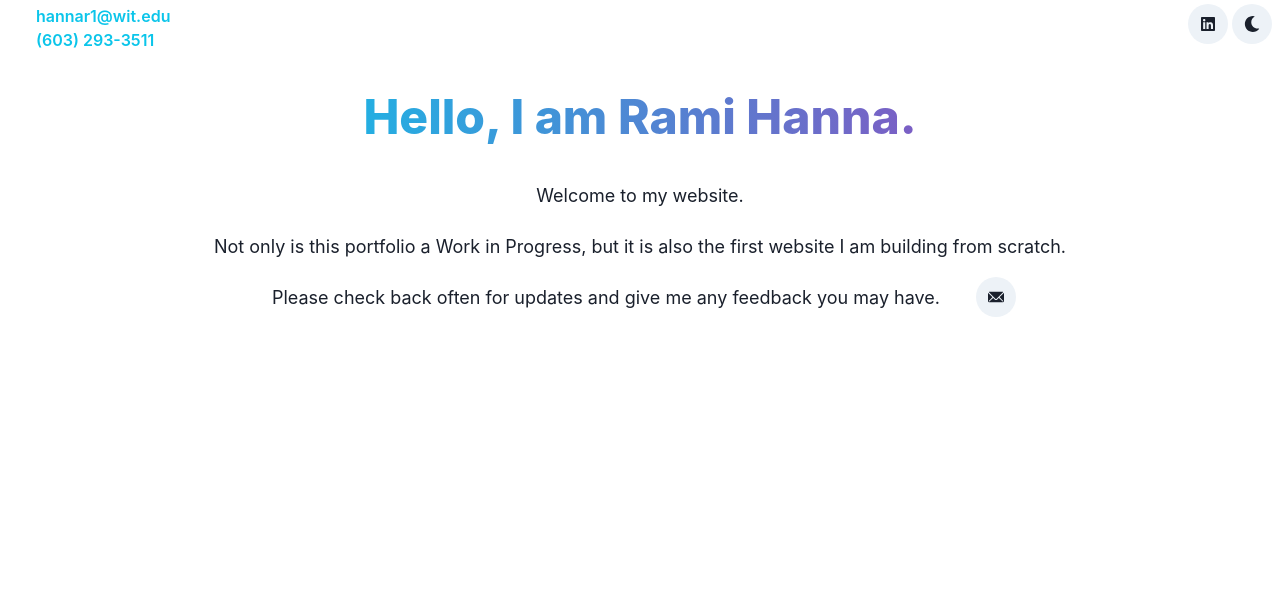
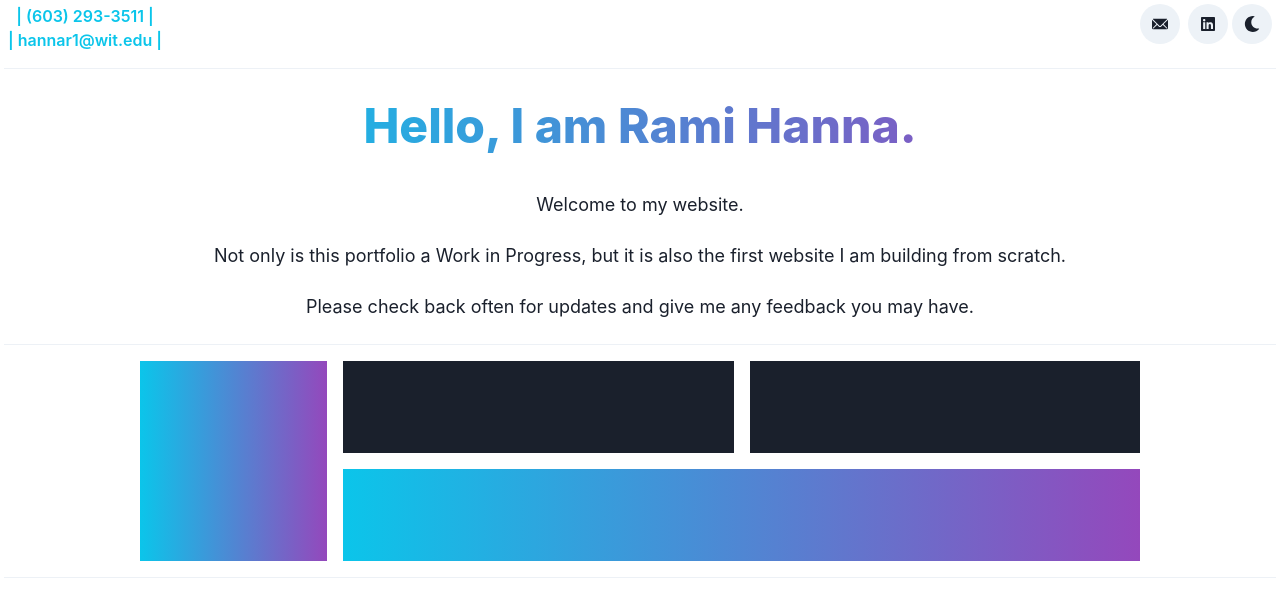
Before and after one commit to rh5rep/portfolio, a React (Create React App) app in the folder my-portfolio/: page / in a window 1280 px wide. Shown: the top 600 px of the page. Built offline with nearby package versions, Linux system fonts and the light colour scheme.

Commit message:
added profile grids

```diff
--- a/my-portfolio/src/components/App.js
+++ b/my-portfolio/src/components/App.js
@@ -1,107 +1,3 @@
-// import "./App.css";
-
-// import {
-//   Box,
-//   Text,
-//   Image,
-//   Badge,
-//   Grid,
-//   GridItem,
-//   Heading,
-//   Center,
-//   HStack,
-//   VStack,
-//   Stack,
-//   Link,
-//   Button,
-//   Fade,
-//   ScaleFade,
-//   Slide,
-//   SlideFade,
-// } from "@chakra-ui/react";
-
-// import { StarIcon, ExternalLinkIcon } from "@chakra-ui/icons";
-// import { SiLinkedin } from "react-icons/si";
-// import React, { useState, Collapse } from "react";
-
-// function App() {
-//   const [show, setShow] = React.useState(false);
-
-//   const handleToggle = () => setShow(!show);
-//   return (
-//     <>
-//       {/* <>
-//         <Collapse startingHeight={100} in={show}>
-//           Anim pariatur cliche reprehenderit, enim eiusmod high life accusamus terry
-//           richardson ad squid. Nihil anim keffiyeh helvetica, craft beer labore wes
-//           anderson cred nesciunt sapiente ea proident.
-//         </Collapse>
-//         <Button size="sm" onClick={handleToggle} mt="1rem">
-//           Show {show ? "Less" : "More"}
-//         </Button>
-//       </> */}
-//       <HStack spacing="1000">
-//         <Heading
-//           bgGradient="linear(to-t, gray.300, cyan)"
-//           bgClip="text"
-//           fontSize="6xl"
-//           fontWeight="hairline"
-//           px="25"
-//         >
-//           <Text> | Rami I. Hanna |</Text>
-//         </Heading>
-//         <HStack spacing="1">
-//           <Link href="https://www.linkedin.com/in/ramiihanna/" isExternal>
-//             <SiLinkedin mx="2px" />{" "}
-//           </Link>
-//           <ExternalLinkIcon mx="2px" />
-//         </HStack>
-//       </HStack>
-//       {/* <Box px="25" py="25"> */}
-//       <VStack>
-//         <HStack spacing="50" px="25" py="25">
-//           <Box bg="cyan.300" mx="auto" w="100%" my="auto" l="100%">
-//             <Text>Test1</Text>
-//             {/* <Button */}
-//           </Box>
-//           <Box bg="cyan.300" mx="auto" w="100%">
-//             <Text>Test2</Text>
-//           </Box>
-//           <Box bg="cyan.300" mx="auto" w="100%">
-//             <Text>Test3</Text>
-//           </Box>
-//         </HStack>
-//         <HStack spacing="50" px="25" py="25">
-//           <Box bg="cyan.300" mx="auto" w="100%" my="auto" l="100%">
-//             <Text>Test1</Text>
-//           </Box>
-//           <Box bg="cyan.300" mx="auto" w="100%">
-//             <Text>Test2</Text>
-//           </Box>
-//           <Box bg="cyan.300" mx="auto" w="100%">
-//             <Text>Test3</Text>
-//           </Box>
-//         </HStack>
-//       </VStack>
-//       {/* <Grid
-//           h="200px"
-//           templateRows="repeat(2, 1fr)"
-//           templateColumns="repeat(5, 1fr)"
-//           gap={4}
-//         >
-//           <GridItem rowSpan={2} colSpan={1} bg="cyan.300" />
-//           <Button colorScheme="twitter"> Hello </Button>
-//           <GridItem colSpan={2} bg="gray.300" />
-//           <GridItem colSpan={2} bg="gray.300" />
-//           <GridItem colSpan={4} bg="cyan.300" />
-//         </Grid> */}
-//       {/* </Box> */}
-//     </>
-//   );
-// }
-
-// export default App;
-
 import { IconButton } from "@chakra-ui/button";
 import { useColorMode } from "@chakra-ui/color-mode";
 import {
@@ -112,9 +8,12 @@ import {
   HStack,
   Spacer,
   Link,
+  Divider,
 } from "@chakra-ui/layout";
 import { FaLinkedin, FaSun, FaMoon } from "react-icons/fa";
 import Header from "./Header";
+import Profile from "./Profile";
+import { EmailIcon } from "@chakra-ui/icons";
 
 function App() {
   const { colorMode, toggleColorMode } = useColorMode();
@@ -123,13 +22,24 @@ function App() {
   return (
     <VStack p="1">
       <Flex w="100%">
-        <Heading ml="8" size="small" fontWeight="semibold" color="cyan.400">
-          <Text p="0"> hannar1@wit.edu</Text>
-          <Text p="0"> (603) 293-3511</Text>
+        <Heading ml="1" size="small" fontWeight="semibold" color="cyan.400">
+          <Text p="0" align="center">
+            {" "}
+            | (603) 293-3511 |
+          </Text>
+          <Text p="0" align="center">
+            {" "}
+            | hannar1@wit.edu |
+          </Text>
         </Heading>
         <Spacer></Spacer>
+        <Link href="mailto:hannar1@wit.edu" isExternal>
+          <IconButton ml="1" mr="1" icon={<EmailIcon />} isRound="true">
+            {" "}
+          </IconButton>
+        </Link>
         <Link href="https://www.linkedin.com/in/ramiihanna/" isExternal>
-          <IconButton ml="5" icon={<FaLinkedin />} isRound="true">
+          <IconButton ml="1" icon={<FaLinkedin />} isRound="true">
             {" "}
           </IconButton>
         </Link>
@@ -143,7 +53,15 @@ function App() {
         ></IconButton>
       </Flex>
       <Spacer></Spacer>
+      <Divider orientation="horizontal" />
       <Header></Header>
+      <Spacer></Spacer>
+      <Divider orientation="horizontal" />
+      <Spacer></Spacer>
+      <Profile></Profile>
+      <Spacer></Spacer>
+      <Divider orientation="horizontal" />
+      <Spacer></Spacer>
     </VStack>
   );
 }
--- a/my-portfolio/src/components/Header.js
+++ b/my-portfolio/src/components/Header.js
@@ -10,7 +10,6 @@ import {
   HStack,
 } from "@chakra-ui/layout";
 import { IconButton } from "@chakra-ui/react";
-import { EmailIcon } from "@chakra-ui/icons";
 
 function Header() {
   const { colorMode } = useColorMode();
@@ -41,17 +40,10 @@ function Header() {
             Not only is this portfolio a Work in Progress, but it is also the
             first website I am building from scratch.
           </Text>
-          <HStack>
-            <Text fontSize="large" p="2" align="center">
-              Please check back often for updates and give me any feedback you
-              may have.
-            </Text>
-            <Link href="mailto:hannar1@wit.edu" isExternal>
-              <IconButton ml="5" icon={<EmailIcon />} isRound="true">
-                {" "}
-              </IconButton>
-            </Link>
-          </HStack>
+          <Text fontSize="large" p="2" align="center">
+            Please check back often for updates and give me any feedback you may
+            have.
+          </Text>
         </VStack>
       </Center>
     </Stack>
--- a/my-portfolio/src/components/Profile.js
+++ b/my-portfolio/src/components/Profile.js
@@ -0,0 +1,32 @@
+import { React, Image } from "react";
+import { ColorMode, useColorMode } from "@chakra-ui/color-mode";
+import { Grid, GridItem, VStack } from "@chakra-ui/layout";
+
+function Profile() {
+  const { colorMode } = useColorMode();
+  const isDark = colorMode === "dark";
+
+  return (
+    <VStack>
+      <Grid
+        h="200px"
+        templateRows="repeat(2, 1fr)"
+        templateColumns="repeat(5, 1fr)"
+        gap={4}
+        w="1000px"
+      >
+        <GridItem
+          rowSpan={2}
+          colSpan={1}
+          bgGradient="linear(to-r, cyan.400, #9448BC)"
+        />
+        {/* isDark ? <FaSun /> : <FaMoon /> */}
+        <GridItem colSpan={2} bg={isDark ? "white" : "#1a202c"} />
+        <GridItem colSpan={2} bg={isDark ? "white" : "#1a202c"} />
+        <GridItem colSpan={4} bgGradient="linear(to-r, cyan.400, #9448BC)" />
+      </Grid>
+    </VStack>
+  );
+}
+
+export default Profile;
```
Also changed, not shown: my-portfolio/src/components/Social.js (deleted).
